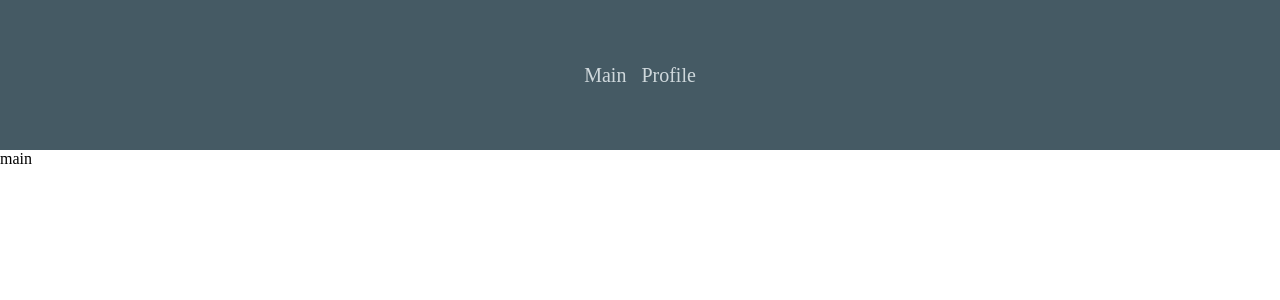
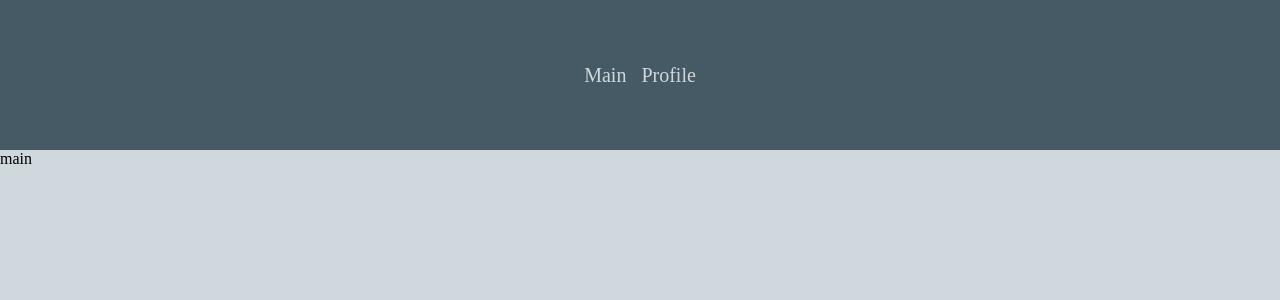
Before and after one commit to Andrew1996-la/budgetWise, a React (Vite) app: page / in a window 1280 px wide. Shown: the top 300 px of the page. Built offline with nearby package versions, Linux system fonts and the light colour scheme; a web font is replaced by a local one.

Commit message:
созданы базовые компоненты button, input

```diff
--- /dev/null
+++ b/src/App.module.css
@@ -0,0 +1,10 @@
+@import url('./colors.css');
+
+.main {
+    position: absolute;
+    top: 150px;
+    left: 0;
+    min-width: 100%;
+    min-height: 100%;
+    background-color: var(--light-primary-color);
+}
--- a/src/App.tsx
+++ b/src/App.tsx
@@ -1,4 +1,5 @@
 import { Route, Routes } from 'react-router';
+import classes from './App.module.css';
 import Header from './components/Header/Header';
 import Greeting from './pages/Greeting/Greeting';
 import Main from './pages/Main/Main';
@@ -9,7 +10,7 @@ function App() {
     return (
         <>
             <Header />
-            <main>
+            <main className={classes.main}>
                 <Routes>
                     <Route path='/' element={<Main />} />
                     <Route path='/greeting' element={<Greeting />} />
--- a/src/index.css
+++ b/src/index.css
@@ -6,3 +6,9 @@
     font-weight: 400;
     font-style: normal;
 }
+
+body,
+html {
+    width: 100%;
+    height: 100%;
+}
```
Also changed, not shown: src/components/Button/Button.tsx (added, +17 -0 lines), src/components/Button/button.module.css (added, +17 -0 lines), src/components/Input/Input.tsx (added, +19 -0 lines), src/components/Input/input.module.css (added, +14 -0 lines), src/App.css (deleted). Lines whose indentation alone changed are shown as unchanged.
